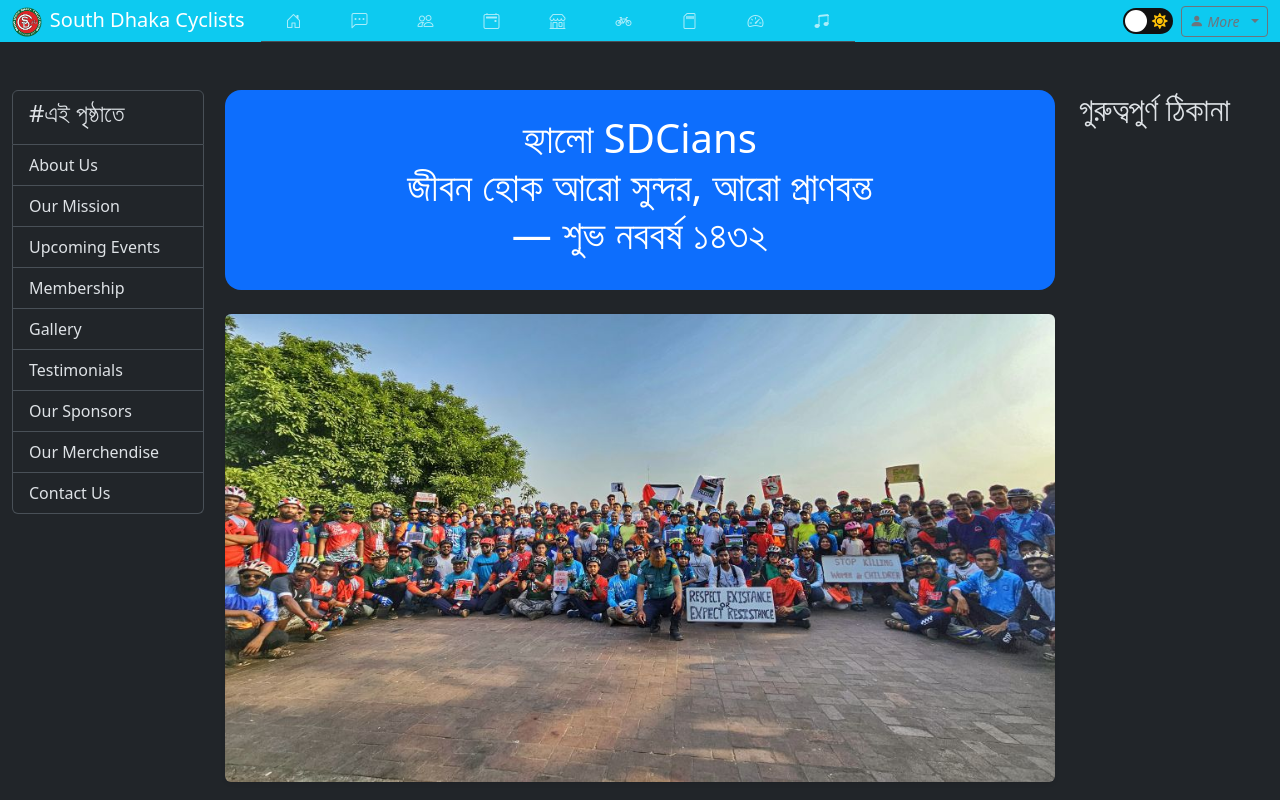
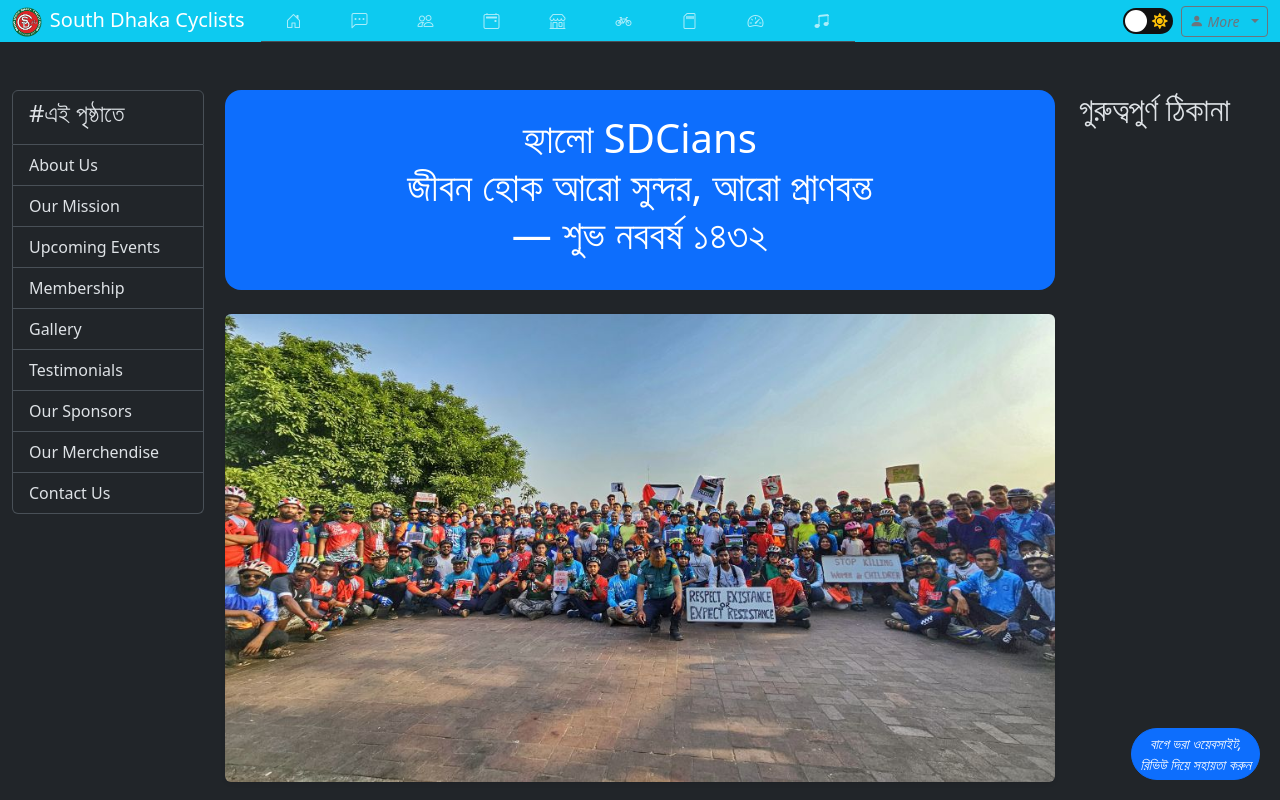
Before and after one commit to jidni911/SDC, an Angular app: page /intro in a window 1280 px wide. Shown: the top 800 px of the page. Built offline with nearby package versions, Linux system fonts and the light colour scheme; no server answers.

Commit message:
requesting bugs from user

```diff
--- a/src/app/components/bug-report/bug-report.component.html
+++ b/src/app/components/bug-report/bug-report.component.html
@@ -1,4 +1,4 @@
-<form class="container my-5 p-4 border rounded shadow-sm bg-light" [formGroup]="bugForm" (ngSubmit)="onSubmit()"
+<form class="container my-5 p-4 border rounded shadow-sm " [formGroup]="bugForm" (ngSubmit)="onSubmit()"
   *ngIf="!showBugs">
   <h2 class="mb-4">Report a Bug</h2>
   <p>If you've encountered an issue, please let us know by filling out the form below. Your feedback helps us improve
--- a/src/app/components/bug-report/bug-report.component.ts
+++ b/src/app/components/bug-report/bug-report.component.ts
@@ -12,7 +12,10 @@ import { BugService } from 'src/app/service/bug.service';
 export class BugReportComponent implements OnInit {
   ngOnInit(): void {
     if (!AppComponent.getUser()) {
-      this.router.navigateByUrl('/signin');
+      this.bugForm.patchValue({ submittedBy: null })
+      this.bugService.getBugs().subscribe((v: any) => {
+        this.bugs = v;
+      })
     } else {
       this.bugForm.patchValue({ submittedBy: AppComponent.getUser().id })
       this.bugService.getBugs().subscribe((v: any) => {
@@ -29,8 +32,7 @@ export class BugReportComponent implements OnInit {
     description: new FormControl(),
     severity: new FormControl(),
     steps: new FormControl(),
-    isSolved: new FormControl(false),
-    submittedBy: new FormControl()
+    isSolved: new FormControl(false)
   })
 
   onSubmit() {
@@ -55,8 +57,7 @@ export class BugReportComponent implements OnInit {
     description: "When role is modified, it doesnt change",
     severity: "medium",
     steps: "Click on the nav bar",
-    isSolved: false,
-    submittedBy: "228f"
+    isSolved: false
   }
   load(bug:any){
     this.selectedBug = bug;
--- a/src/app/components/intro/intro.component.html
+++ b/src/app/components/intro/intro.component.html
@@ -279,3 +279,9 @@
   </div>
 
 </div>
+
+<div style="position: fixed; bottom: 20px; right: 20px;">
+  <button class="btn btn-primary btn-sm rounded-pill" routerLink="/**">
+    <i>বাগে ভরা ওয়েবসাইট, <br> রিভিউ দিয়ে সহায়তা করুন </i>
+  </button>
+</div>
```
